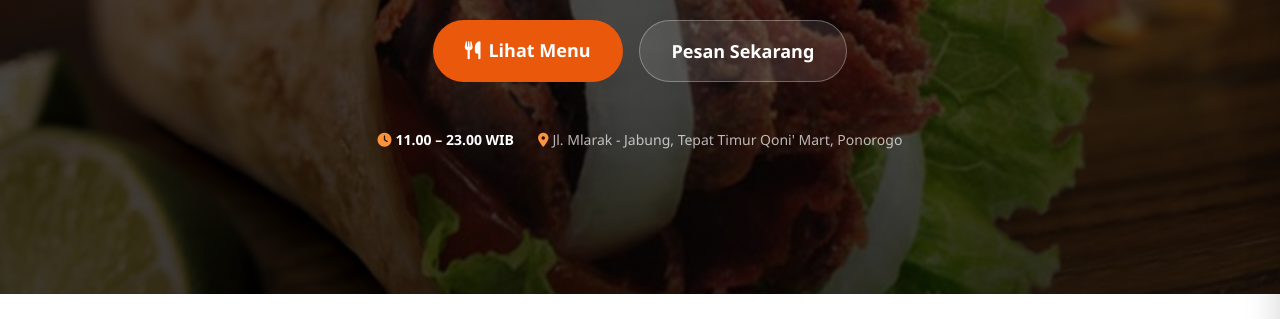
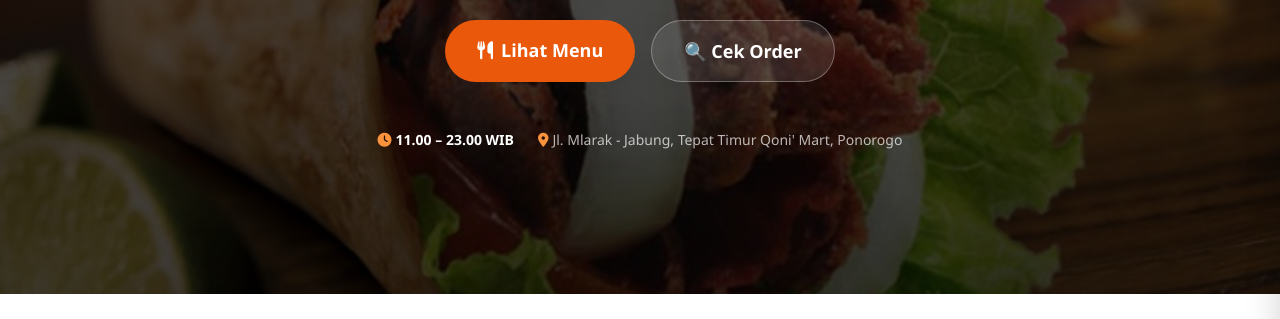
Before and after one commit to masadzim/landing-page, a website: page index.html in a window 1280 px wide. Shown: the part 388-707 px from the top of the page. Drawn offline with nearby package versions, Linux system fonts and the light colour scheme.

Commit message:
Replace 'Pesan Sekarang' link with 'Cek Order' button

```diff
--- a/index.html
+++ b/index.html
@@ -127,9 +127,10 @@
         <a href="#menu" class="bg-orange-600 hover:bg-orange-700 px-8 py-4 rounded-full font-bold text-lg transition">
           <i class="fas fa-utensils mr-2"></i>Lihat Menu
         </a>
-        <a href="#pesan" class="bg-white/10 hover:bg-white/20 border border-white/30 px-8 py-4 rounded-full font-bold text-lg transition">
-          Pesan Sekarang
-        </a>
+        <button onclick="document.getElementById('modal-status').style.display='flex'"
+  class="bg-white/10 hover:bg-white/20 border border-white/30 px-8 py-4 rounded-full font-bold text-lg transition text-white">
+  🔍 Cek Order
+        </button>
       </div>
       <div class="mt-12 flex flex-wrap justify-center gap-6 text-sm text-white/70">
         <span><i class="fas fa-clock mr-1 text-orange-400"></i><strong class="text-white">11.00 – 23.00 WIB</strong></span>
```
